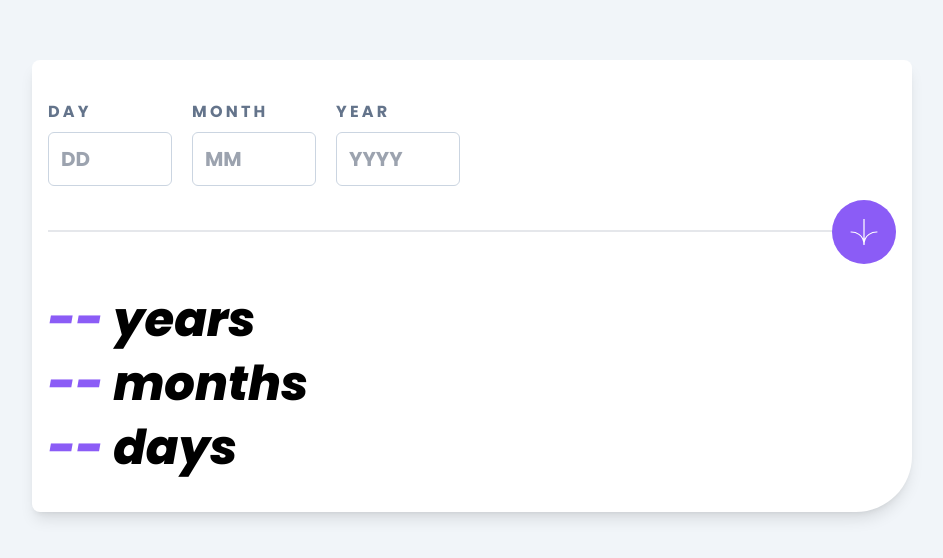
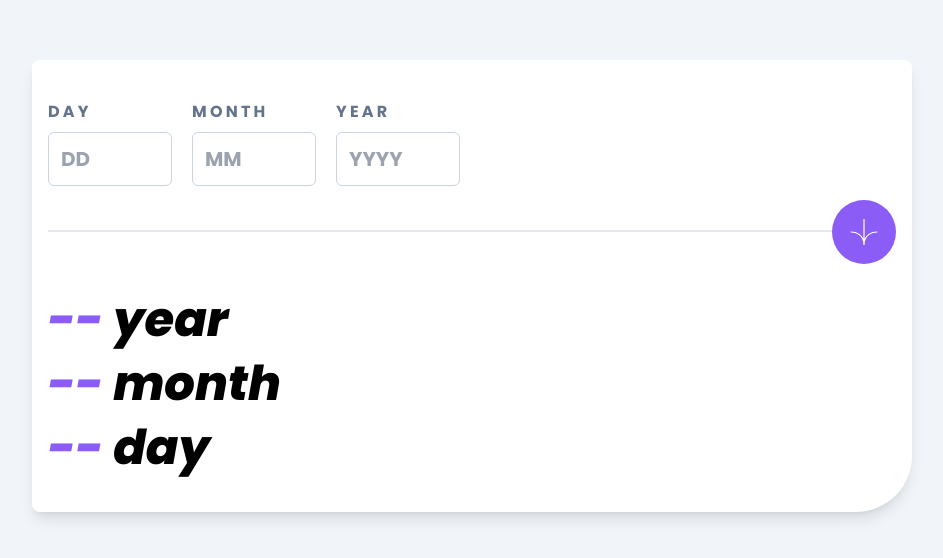
Before and after one commit to pyae-gyi/fm-project5, a React (Vite) app: page / in a window 1280 px wide. Shown: the part 114-672 px from the top of the page, without its empty margins (168-1111 px from the left). Built offline with nearby package versions, Linux system fonts and the light colour scheme.

Commit message:
fix day month year plural

```diff
--- a/src/Result.jsx
+++ b/src/Result.jsx
@@ -3,26 +3,27 @@ import { useContext } from "react";
 import { Context } from "./Context";
 export default function Result() {
   const { stateData } = useContext(Context);
+  const { years, months, days } = stateData.age;
 
   return (
     <div className="font-extrabold text-5xl italic space-y-4">
       <p>
         <span className="text-violet-500">
-          {stateData.age.years.length == 0 ? "--" : stateData.age.years}
+          {years.length == 0 ? "--" : years}
         </span>{" "}
-        years
+        {years > 1 ? "years" : "year"}
       </p>
       <p>
         <span className="text-violet-500">
-          {stateData.age.months.length == 0 ? "--" : stateData.age.months}
+          {months.length == 0 ? "--" : months}
         </span>{" "}
-        months
+        {months > 1 ? "months" : "month"}
       </p>
       <p>
         <span className="text-violet-500">
-          {stateData.age.days.length == 0 ? "--" : stateData.age.days}
+          {days.length == 0 ? "--" : days}
         </span>{" "}
-        days
+        {days > 1 ? "days" : "day"}
       </p>
     </div>
   );
```
